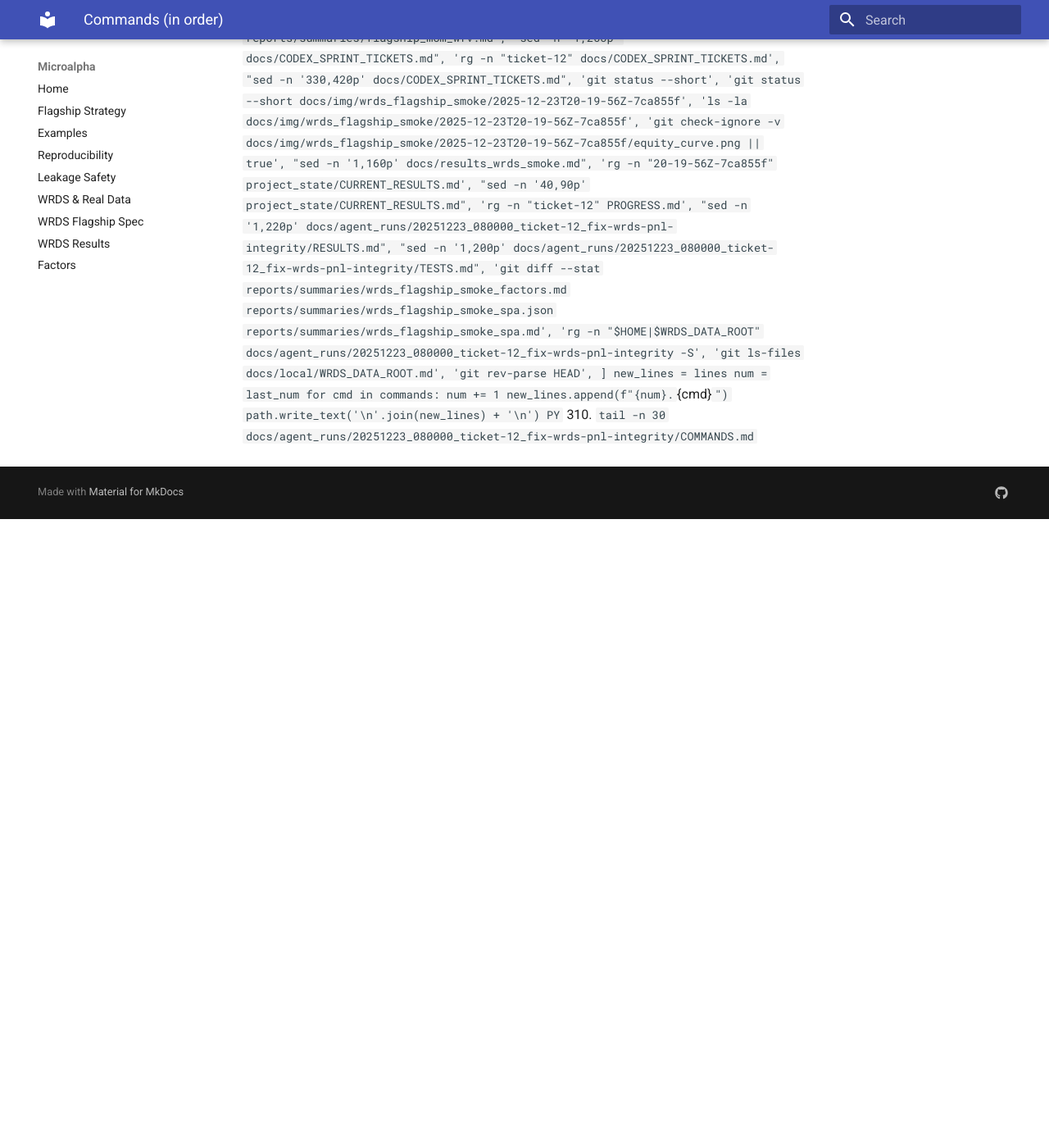
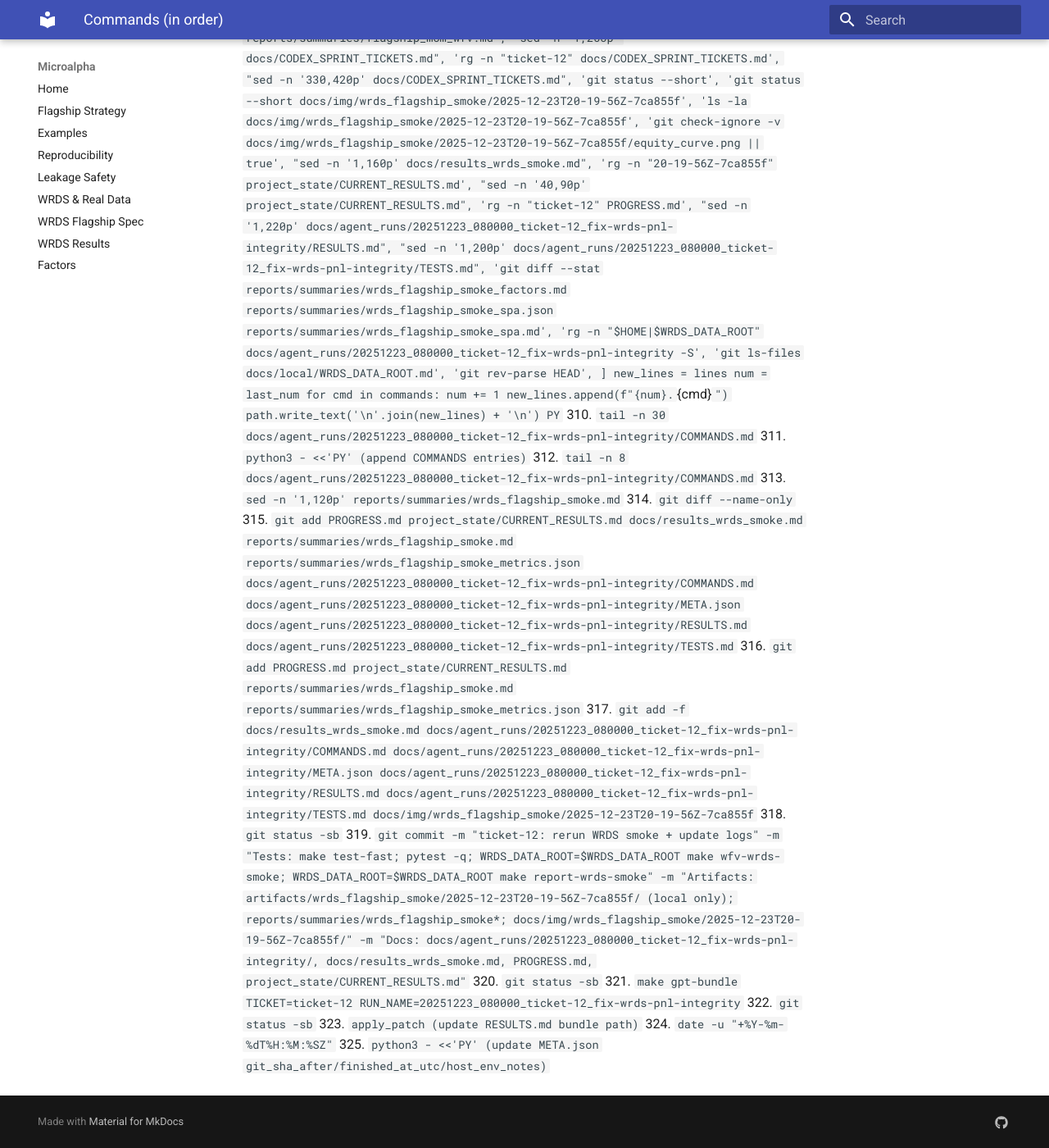
Before and after one commit to MateoBodon/microalpha, an MkDocs documentation site: the page built from docs/agent_runs/20251223_080000_ticket-12_fix-wrds-pnl-integrity/COMMANDS.md, in a window 1280 px wide and 1400 px high, scrolled down 13307 px. Shown: the whole window at 82% size. Built offline with MkDocs 1.6.1 and Material for MkDocs 9.7.7, drawn with Linux system fonts in a browser that asks for light colours; before the commit the page ends 13940 px from its top, so only the background shows below that.

Commit message:
ticket-12: update run logs + bundle
Tests: not run (log/bundle update)

Artifacts: docs/gpt_bundles/2025-12-23T20-41-14Z_ticket-12_20251223_080000_ticket-12_fix-wrds-pnl-integrity.zip

Docs: docs/agent_runs/20251223_080000_ticket-12_fix-wrds-pnl-integrity/COMMANDS.md, docs/agent_runs/20251223_080000_ticket-12_fix-wrds-pnl-integrity/META.json, docs/agent_runs/20251223_080000_ticket-12_fix-wrds-pnl-integrity/RESULTS.md

```diff
--- a/docs/agent_runs/20251223_080000_ticket-12_fix-wrds-pnl-integrity/COMMANDS.md
+++ b/docs/agent_runs/20251223_080000_ticket-12_fix-wrds-pnl-integrity/COMMANDS.md
@@ -651,3 +651,18 @@ for cmd in commands:
 path.write_text('\n'.join(new_lines) + '\n')
 PY`
 310. `tail -n 30 docs/agent_runs/20251223_080000_ticket-12_fix-wrds-pnl-integrity/COMMANDS.md`
+311. `python3 - <<'PY' (append COMMANDS entries)`
+312. `tail -n 8 docs/agent_runs/20251223_080000_ticket-12_fix-wrds-pnl-integrity/COMMANDS.md`
+313. `sed -n '1,120p' reports/summaries/wrds_flagship_smoke.md`
+314. `git diff --name-only`
+315. `git add PROGRESS.md project_state/CURRENT_RESULTS.md docs/results_wrds_smoke.md reports/summaries/wrds_flagship_smoke.md reports/summaries/wrds_flagship_smoke_metrics.json docs/agent_runs/20251223_080000_ticket-12_fix-wrds-pnl-integrity/COMMANDS.md docs/agent_runs/20251223_080000_ticket-12_fix-wrds-pnl-integrity/META.json docs/agent_runs/20251223_080000_ticket-12_fix-wrds-pnl-integrity/RESULTS.md docs/agent_runs/20251223_080000_ticket-12_fix-wrds-pnl-integrity/TESTS.md`
+316. `git add PROGRESS.md project_state/CURRENT_RESULTS.md reports/summaries/wrds_flagship_smoke.md reports/summaries/wrds_flagship_smoke_metrics.json`
+317. `git add -f docs/results_wrds_smoke.md docs/agent_runs/20251223_080000_ticket-12_fix-wrds-pnl-integrity/COMMANDS.md docs/agent_runs/20251223_080000_ticket-12_fix-wrds-pnl-integrity/META.json docs/agent_runs/20251223_080000_ticket-12_fix-wrds-pnl-integrity/RESULTS.md docs/agent_runs/20251223_080000_ticket-12_fix-wrds-pnl-integrity/TESTS.md docs/img/wrds_flagship_smoke/2025-12-23T20-19-56Z-7ca855f`
+318. `git status -sb`
+319. `git commit -m "ticket-12: rerun WRDS smoke + update logs" -m "Tests: make test-fast; pytest -q; WRDS_DATA_ROOT=$WRDS_DATA_ROOT make wfv-wrds-smoke; WRDS_DATA_ROOT=$WRDS_DATA_ROOT make report-wrds-smoke" -m "Artifacts: artifacts/wrds_flagship_smoke/2025-12-23T20-19-56Z-7ca855f/ (local only); reports/summaries/wrds_flagship_smoke*; docs/img/wrds_flagship_smoke/2025-12-23T20-19-56Z-7ca855f/" -m "Docs: docs/agent_runs/20251223_080000_ticket-12_fix-wrds-pnl-integrity/, docs/results_wrds_smoke.md, PROGRESS.md, project_state/CURRENT_RESULTS.md"`
+320. `git status -sb`
+321. `make gpt-bundle TICKET=ticket-12 RUN_NAME=20251223_080000_ticket-12_fix-wrds-pnl-integrity`
+322. `git status -sb`
+323. `apply_patch (update RESULTS.md bundle path)`
+324. `date -u "+%Y-%m-%dT%H:%M:%SZ"`
+325. `python3 - <<'PY' (update META.json git_sha_after/finished_at_utc/host_env_notes)`
--- a/docs/agent_runs/20251223_080000_ticket-12_fix-wrds-pnl-integrity/META.json
+++ b/docs/agent_runs/20251223_080000_ticket-12_fix-wrds-pnl-integrity/META.json
@@ -2,11 +2,11 @@
   "run_name": "20251223_080000_ticket-12_fix-wrds-pnl-integrity",
   "ticket_id": "ticket-12",
   "started_at_utc": "2025-12-23T17:50:00Z",
-  "finished_at_utc": "2025-12-23T20:26:56Z",
+  "finished_at_utc": "2025-12-23T20:41:39Z",
   "git_sha_before": "82c14dc66883980970bb812f30cced2ca2e1d352",
-  "git_sha_after": "HEAD",
+  "git_sha_after": "e4039f9dc79e37b356d16f0a89a4759cf4b721c6",
   "branch_name": "codex/ticket-12-fix-wrds-pnl-integrity",
-  "host_env_notes": "macOS 26.0.1 / Python 3.12.2 (system) / started_at_utc approximate / git_sha_after uses HEAD for bundle reproducibility / WRDS_DATA_ROOT set (see docs/local/WRDS_DATA_ROOT.md; local-doc fallback enabled)",
+  "host_env_notes": "macOS 26.0.1 / Python 3.12.2 (system) / started_at_utc approximate / git_sha_after set to commit with WRDS smoke rerun + log updates / WRDS_DATA_ROOT set (see docs/local/WRDS_DATA_ROOT.md; local-doc fallback enabled)",
   "dataset_id": "sample_synth_v1 + wrds_crsp_local_exports_20251221",
   "config_paths": [
     "configs/wfv_flagship_sample.yaml",
```
Also changed, not shown: docs/agent_runs/20251223_080000_ticket-12_fix-wrds-pnl-integrity/RESULTS.md (+1 -1 lines), 1 other file.
